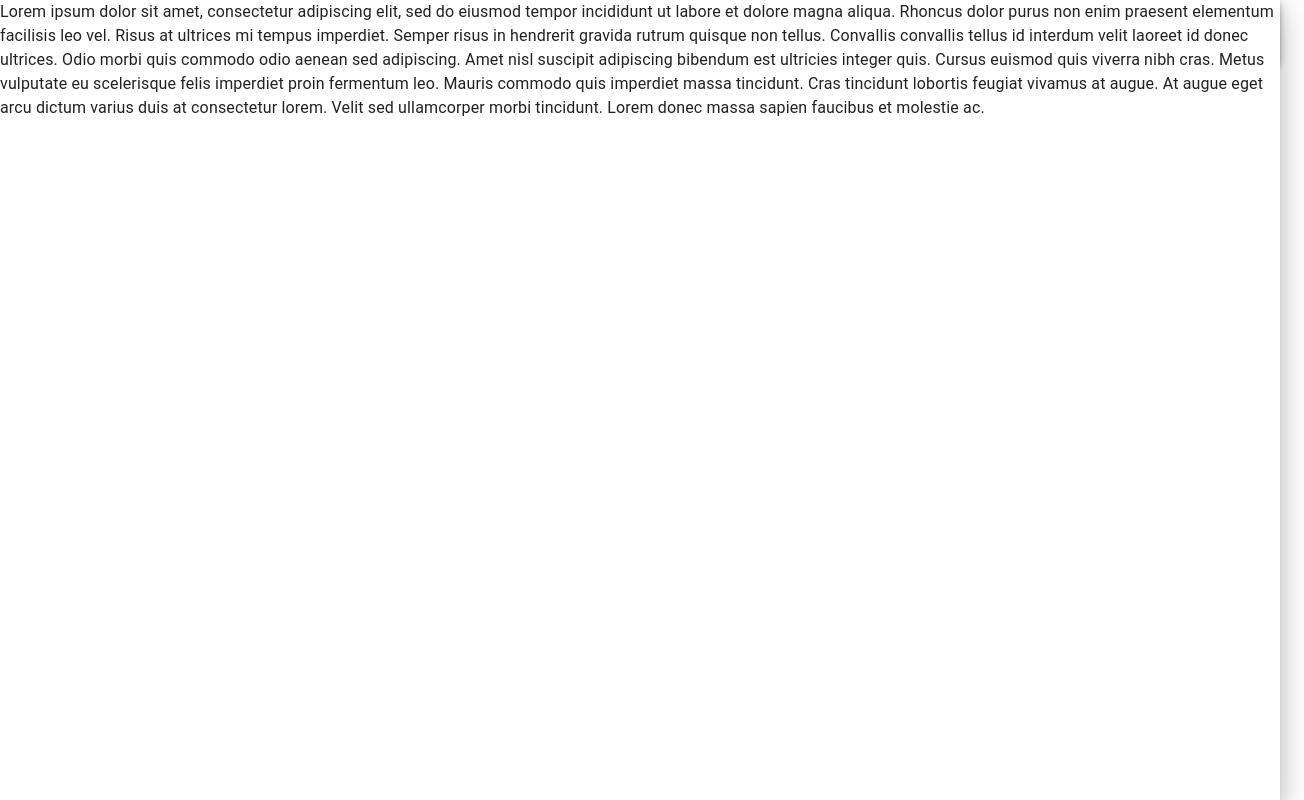
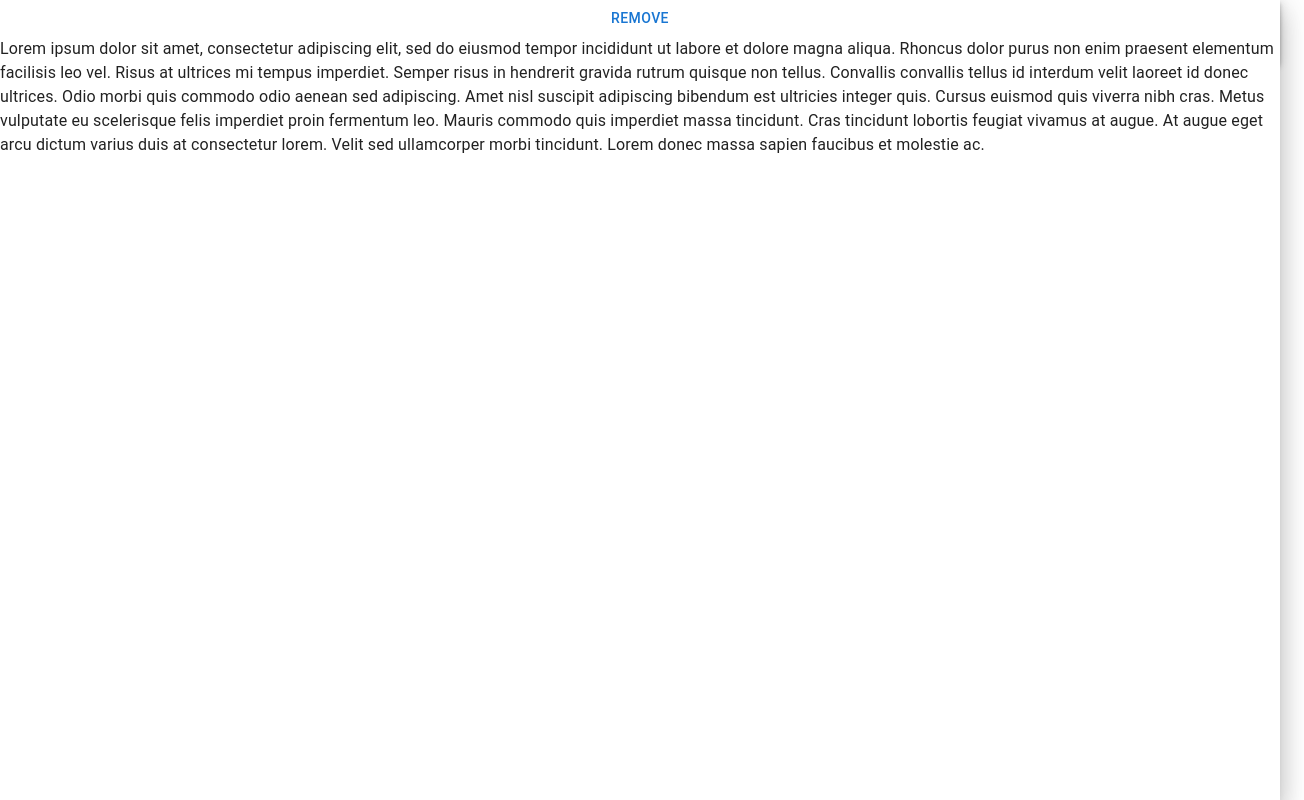
Before and after one commit to ali-fadaei23/iShop, a React (Create React App) app: page / in a window 1280 px wide. Both pictures are taken after a click on the button 72 px from the left and 32 px from the top of the page. Shown: the whole page, 1304 px wide, since content can reach past the window. Built offline with nearby package versions, Linux system fonts and the light colour scheme; no server answers.

Commit message:
Fix scrollToTop

```diff
--- a/src/App.jsx
+++ b/src/App.jsx
@@ -31,7 +31,7 @@ const App = () => {
         <Cart open={open} handleCloseCart={handleCloseCart} />
 
         <Routes>
-          <Route path="/" element={<Home />} />
+          <Route path="/" element={<Home stCountOrder={handleCountOrder} />} />
           <Route
             path="/electronics"
             element={
--- a/src/components/cart/Cart.jsx
+++ b/src/components/cart/Cart.jsx
@@ -1,9 +1,10 @@
-import { Drawer, Typography } from "@mui/material";
+import { Button, Drawer, Typography } from "@mui/material";
 import "./Cart.css";
 
 const Cart = ({ open, handleCloseCart }) => {
   return (
     <Drawer sx={{ maxWidth: 350 }} open={open} onClose={handleCloseCart}>
+      <Button onClick={handleCloseCart}>Remove</Button>
       <Typography paragraph>
         Lorem ipsum dolor sit amet, consectetur adipiscing elit, sed do eiusmod
         tempor incididunt ut labore et dolore magna aliqua. Rhoncus dolor purus
--- a/src/components/main/Home.jsx
+++ b/src/components/main/Home.jsx
@@ -3,7 +3,7 @@ import { useEffect, useState } from "react";
 import ProductList from "../product-list/ProductList";
 import { Typography } from "@mui/material";
 
-const Home = () => {
+const Home = ({stCountOrder}) => {
   const [products, setProducts] = useState([]);
   useEffect(() => {
     const sendRequest = async () => {
@@ -30,7 +30,7 @@ const Home = () => {
           All Products
         </Typography>
         <div className="product">
-          <ProductList products={products} onDelete={deleteProduct} />
+          <ProductList count={stCountOrder} products={products} onDelete={deleteProduct} />
         </div>
       </div>
     </>
--- a/src/components/navbar/Navbar.jsx
+++ b/src/components/navbar/Navbar.jsx
@@ -1,13 +1,69 @@
 import "./Navbar.css";
-import { AppBar, Box, Toolbar, IconButton, Badge } from "@mui/material";
+import {
+  AppBar,
+  Box,
+  Toolbar,
+  IconButton,
+  Badge,
+  Slide,
+  CssBaseline,
+  useScrollTrigger,
+  Fade,
+  Fab,
+} from "@mui/material";
+import KeyboardArrowUpIcon from "@mui/icons-material/KeyboardArrowUp";
 import LocalMallIcon from "@mui/icons-material/LocalMall";
 import ShoppingCartIcon from "@mui/icons-material/ShoppingCart";
 import CategoryList from "../category/category-list/CategoryList";
 import { useEffect, useState } from "react";
 import { Link } from "react-router-dom";
-const Navbar = ({ CountOrder, handleOpenCart }) => {
+
+function ScrollTop({ children, window }) {
+  const trigger = useScrollTrigger({
+    target: window ? window() : undefined,
+    disableHysteresis: true,
+    threshold: 100,
+  });
+
+  // const anchor = document.getElementById("back-to-top-anchor");
+  const handleClick = (e) => {
+    const anchor = (e.target.ownerDocument || document).querySelector(
+      "#back-to-top-anchor"
+    );
+
+    if (anchor) {
+      anchor.scrollIntoView({
+        block: "center",
+        behavior: "smooth",
+      });
+    }
+  };
+
+  return (
+    <Fade in={trigger}>
+      <Box
+        onClick={handleClick}
+        sx={{ position: "fixed", bottom: 16, right: 16 }}
+      >
+        {children}
+      </Box>
+    </Fade>
+  );
+}
+
+const HideOnScroll = ({ children, window }) => {
+  const trigger = useScrollTrigger({
+    target: window ? window() : undefined,
+  });
+  return (
+    <Slide appear={false} direction="down" in={!trigger}>
+      {children}
+    </Slide>
+  );
+};
+
+const Navbar = ({ CountOrder, handleOpenCart, props }) => {
   const [categoryItem, setCategoryItem] = useState([]);
-
   useEffect(() => {
     const sendRequest = async () => {
       const response = await fetch(
@@ -23,10 +79,9 @@ const Navbar = ({ CountOrder, handleOpenCart }) => {
   return (
     <>
       <Box textAlign={"center"} sx={{ flexGrow: 1 }}>
-        <AppBar
-          position="static"
-          sx={{ display: "flex", alignItems: "center" }}
-        >
+        <CssBaseline />
+        <HideOnScroll {...props}>
+          <AppBar sx={{ display: "flex", alignItems: "center" }}>
             <Toolbar sx={{ width: "100%" }}>
               <Link to="/" title="Home">
                 <IconButton size="large" color="inherit">
@@ -50,6 +105,14 @@ const Navbar = ({ CountOrder, handleOpenCart }) => {
               </div>
             </Toolbar>
           </AppBar>
+        </HideOnScroll>
+        <Toolbar id="back-to-top-anchor">
+          <ScrollTop {...props}>
+            <Fab size="small" aria-label="scroll back to top">
+              <KeyboardArrowUpIcon />
+            </Fab>
+          </ScrollTop>
+        </Toolbar>
       </Box>
     </>
   );
```
Lines whose indentation alone changed are shown as unchanged.
